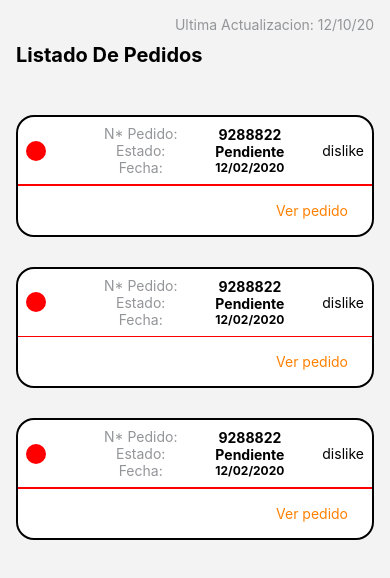
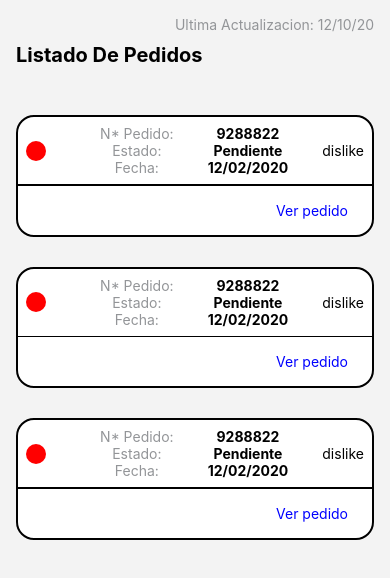
Before and after one commit to imacavs/react-native, a React Native app: screen / in a window 390 px wide. Shown: the top 578 px of the page. Built offline with nearby package versions, Linux system fonts and the light colour scheme.

Commit message:
cambios en los estilos

```diff
--- a/src/feature/Home/index.js
+++ b/src/feature/Home/index.js
@@ -12,11 +12,7 @@ const styles = StyleSheet.create({
     flexDirection: 'row',
     alignItems: 'center',
     justifyContent: 'space-between',
-    // paddingHorizontal: 16,
-    // paddingVertical: 16,
     margin: 8,
-    // borderTopRightRadius: 18,
-    // borderTopLeftRadius: 18,
   },
   itemDatoText: {
     fontSize: 14,
@@ -26,10 +22,7 @@ const styles = StyleSheet.create({
     backgroundColor: 'white',
     borderWidth: 2,
     borderColor: 'black',
-    // borderTopRightRadius: 18,
     borderRadius: 18,
-    // marginTop: 8,
-    // padding: 20,
     marginTop: 30,
   },
   padreCirculo: {
@@ -42,7 +35,7 @@ const styles = StyleSheet.create({
     borderRadius: 10,
   },
   verPedido: {
-    color: '#ff8000',
+    color: 'blue',
     fontSize: 14,
   },
   verPedidoPadre: {
@@ -51,16 +44,9 @@ const styles = StyleSheet.create({
     justifyContent: 'center',
     alignItems: 'flex-end',
     paddingRight: 16,
-    // borderTopWidth: 2,
-    // borderTopColor: 'red',
     paddingTop: 8,
     paddingBottom: 8,
     margin: 8,
-    // borderBottomRightRadius: 18,
-    // borderBottomLeftRadius: 18,
-    // borderWidth: 1,
-    // borderColor: '#939598',
-    // borderRadius: 8,
   },
   prueba: {
     backgroundColor: 'white',
@@ -73,6 +59,19 @@ const styles = StyleSheet.create({
   dislike: {
     alignItems: 'center',
     justifyContent: 'center',
+  },
+  respuestaDatosPadre: {
+    alignItems: 'center',
+    justifyContent: 'center',
+  },
+  respuestaDatoText: {
+    fontSize: 14,
+    color: '#000',
+    fontWeight: 'bold',
+  },
+  lineaDivisoria: {
+    backgroundColor: 'black',
+    height: 1.5,
   },
 });
 
@@ -89,26 +88,16 @@ const ListaDePedidos = () => {
             <Text style={styles.itemDatoText}>Estado:</Text>
             <Text style={styles.itemDatoText}>Fecha:</Text>
           </View>
-          <View
-            style={{
-              alignItems: 'center',
-              justifyContent: 'center',
-            }}>
-            <Text style={{fontSize: 14, color: '#000', fontWeight: 'bold'}}>
-              9288822
-            </Text>
-            <Text style={{fontSize: 14, color: '#000', fontWeight: 'bold'}}>
-              Pendiente
-            </Text>
-            <Text style={{fontSize: 12, color: '#000', fontWeight: 'bold'}}>
-              12/02/2020
-            </Text>
+          <View style={styles.respuestaDatosPadre}>
+            <Text style={styles.respuestaDatoText}>9288822</Text>
+            <Text style={styles.respuestaDatoText}>Pendiente</Text>
+            <Text style={styles.respuestaDatoText}>12/02/2020</Text>
           </View>
           <View style={styles.dislike}>
             <Text>dislike</Text>
           </View>
         </View>
-        <View style={{backgroundColor: 'red', height: 1.5}} />
+        <View style={styles.lineaDivisoria} />
         <View style={styles.verPedidoPadre}>
           <Text style={styles.verPedido}>Ver pedido</Text>
         </View>
```
